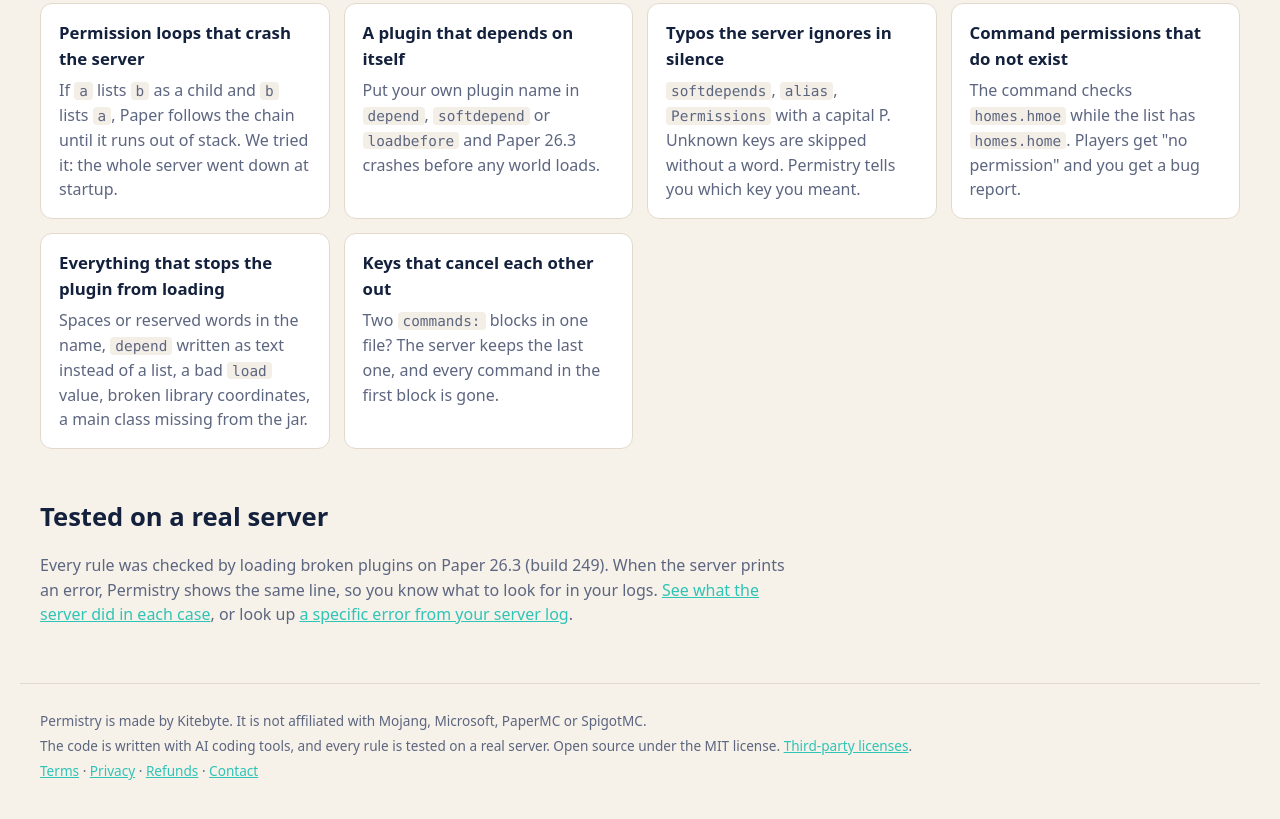
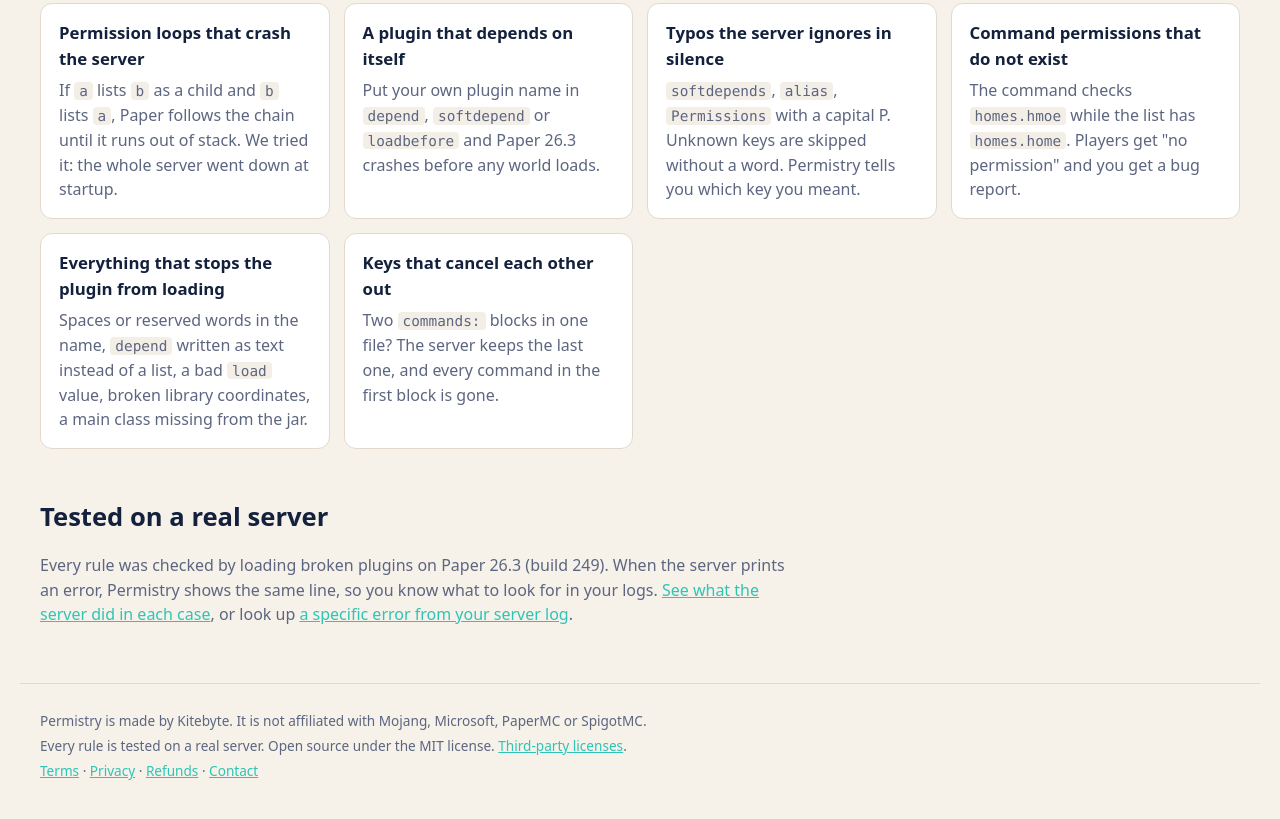
Before and after one commit to kitebyte-studio/permistry, a website with bundled scripts: page index.html in a window 1280 px wide. Shown: the part 1042-1861 px from the top of the page. Built offline with nearby package versions, Linux system fonts and the light colour scheme.

Commit message:
Footer and README wording

```diff
--- a/index.html
+++ b/index.html
@@ -100,7 +100,7 @@ api-version: '26.3'"></textarea>
 
 <footer>
   <p>Permistry is made by Kitebyte. It is not affiliated with Mojang, Microsoft, PaperMC or SpigotMC.</p>
-  <p>The code is written with AI coding tools, and every rule is tested on a real server. Open source under the MIT license. <a href="vendor/THIRD-PARTY-LICENSES.txt">Third-party licenses</a>.</p>
+  <p>Every rule is tested on a real server. Open source under the MIT license. <a href="vendor/THIRD-PARTY-LICENSES.txt">Third-party licenses</a>.</p>
   <p><a href="legal/terms.html">Terms</a> · <a href="legal/privacy.html">Privacy</a> · <a href="legal/refunds.html">Refunds</a> · <a href="legal/contact.html">Contact</a></p>
 </footer>
 
```
Also changed, not shown: README.md.
